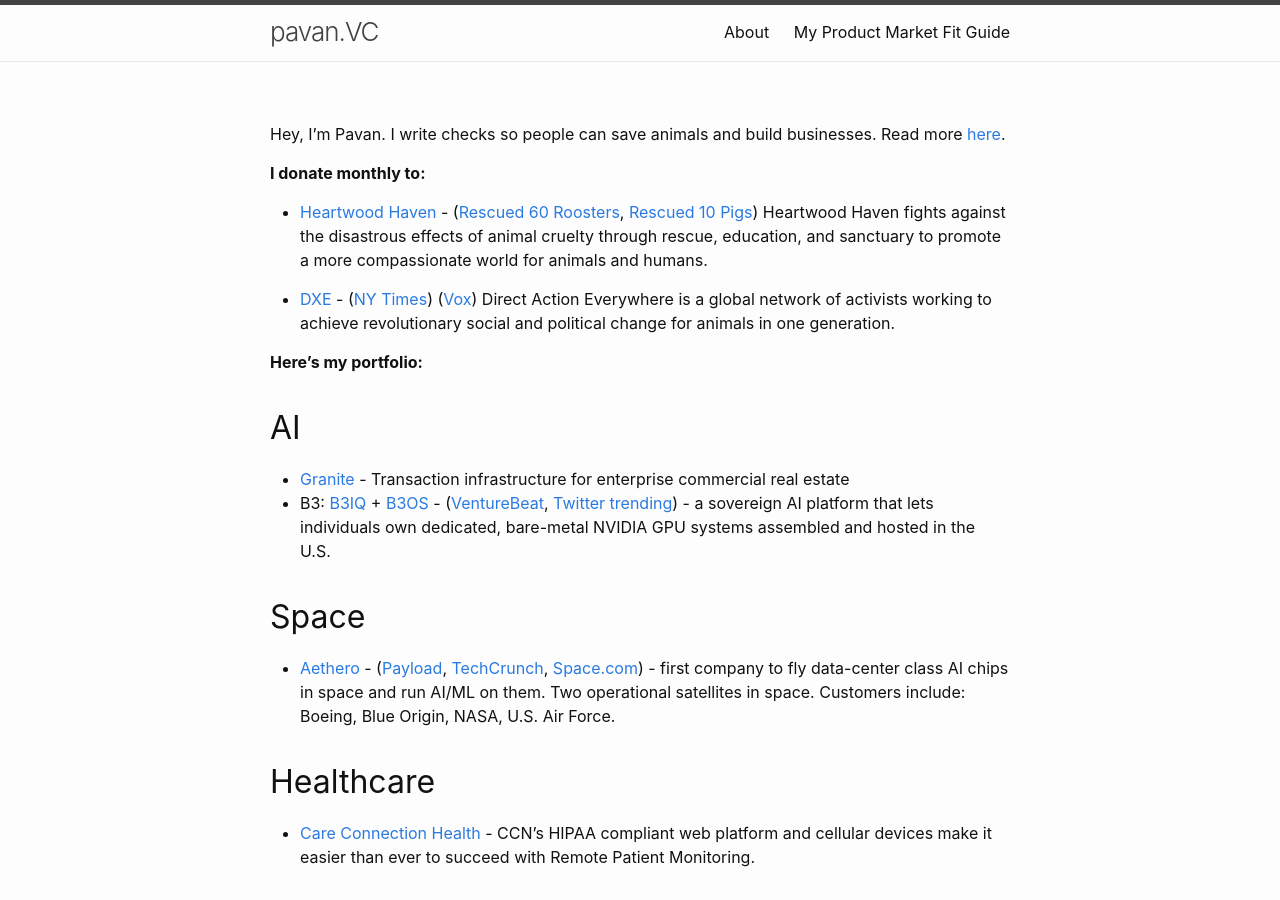
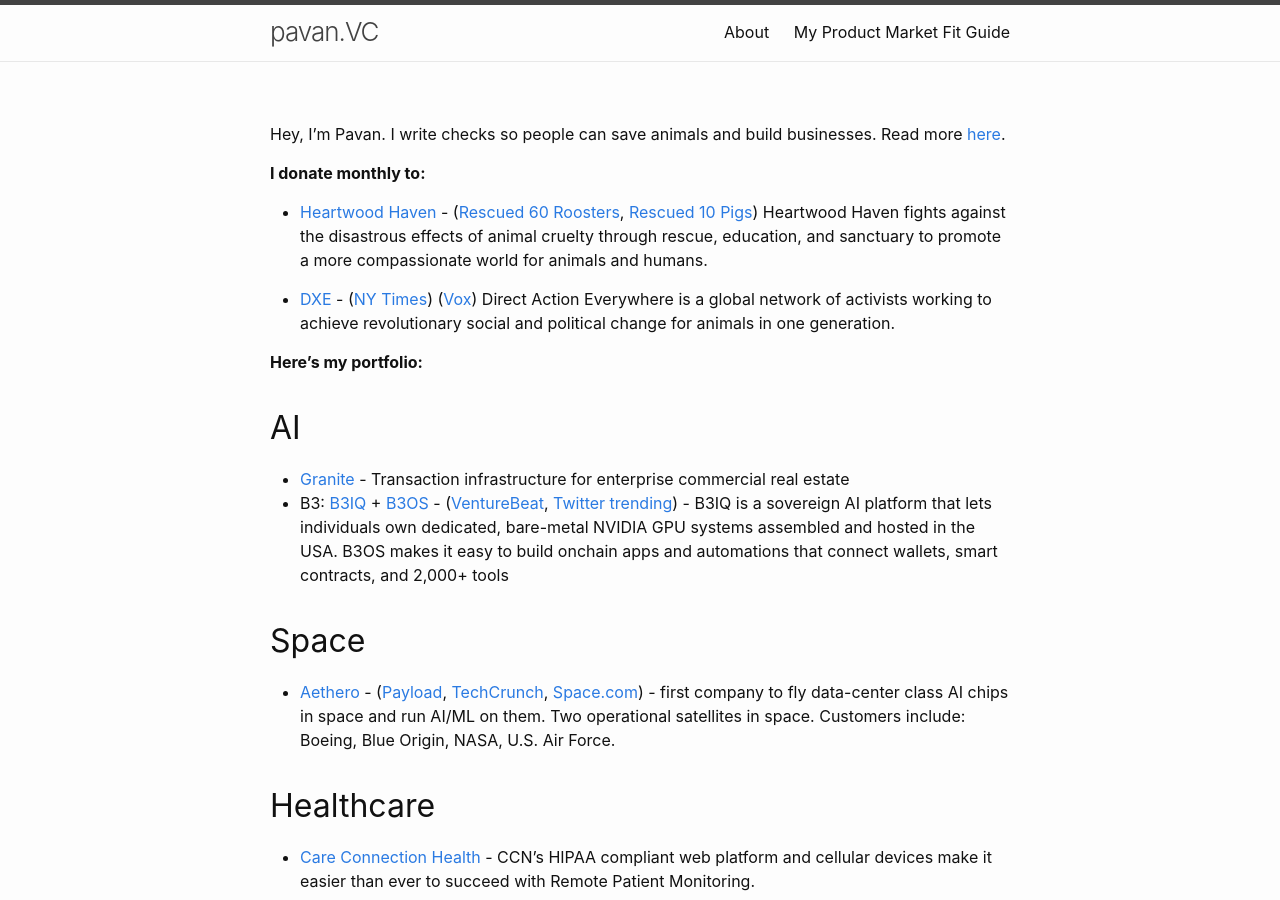
Before and after one commit to katpavan/katpavan.github.io, a Jekyll site: the page built from index.md, in a window 1280 px wide and 900 px high. Built offline with Jekyll 4.4.1, drawn with Linux system fonts in a browser that asks for light colours.

Commit message:
Revise B3 platform description in index.md
Updated description of B3 platform for clarity and detail.

```diff
--- a/index.md
+++ b/index.md
@@ -32,7 +32,7 @@
 ## AI
 
 - [Granite](https://granitestrata.com/en) - Transaction infrastructure for enterprise commercial real estate
-- B3: [B3IQ](https://b3iq.org) + [B3OS](https://b3os.org/) - ([VentureBeat](https://venturebeat.com/games/npc-labs-raises-18m-to-bring-mainstream-games-to-web3/), [Twitter trending](https://x.com/i/trending/1815454338413982133)) - a sovereign AI platform that lets individuals own dedicated, bare-metal NVIDIA GPU systems assembled and hosted in the U.S.
+- B3: [B3IQ](https://b3iq.org) + [B3OS](https://b3os.org/) - ([VentureBeat](https://venturebeat.com/games/npc-labs-raises-18m-to-bring-mainstream-games-to-web3/), [Twitter trending](https://x.com/i/trending/1815454338413982133)) - B3IQ is a sovereign AI platform that lets individuals own dedicated, bare-metal NVIDIA GPU systems assembled and hosted in the USA. B3OS makes it easy to build onchain apps and automations that connect wallets, smart contracts, and 2,000+ tools
 
 ## Space
 - [Aethero](https://aethero.com/) - ([Payload](https://payloadspace.com/aethero-raises-8-4m-for-space-computers/), [TechCrunch](https://techcrunch.com/2024/07/02/computing-and-shielding-startups-join-forces-to-put-ai-capable-chips-in-space/), [Space.com](https://www.space.com/ai-nvidia-gpu-spacex-launch-transporter-11)) - first company to fly data-center class AI chips in space and run AI/ML on them. Two operational satellites in space. Customers include: Boeing, Blue Origin, NASA, U.S. Air Force.
```
